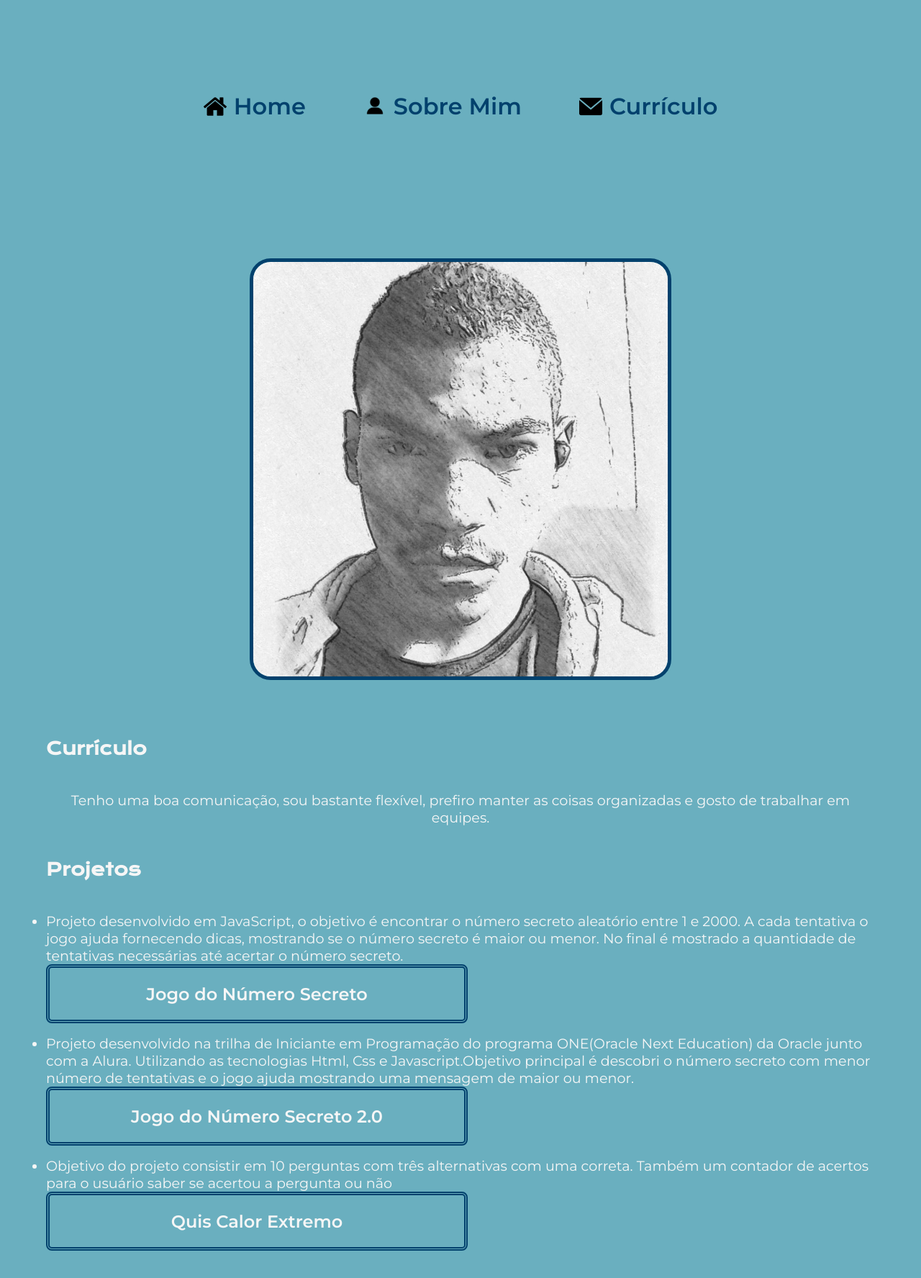
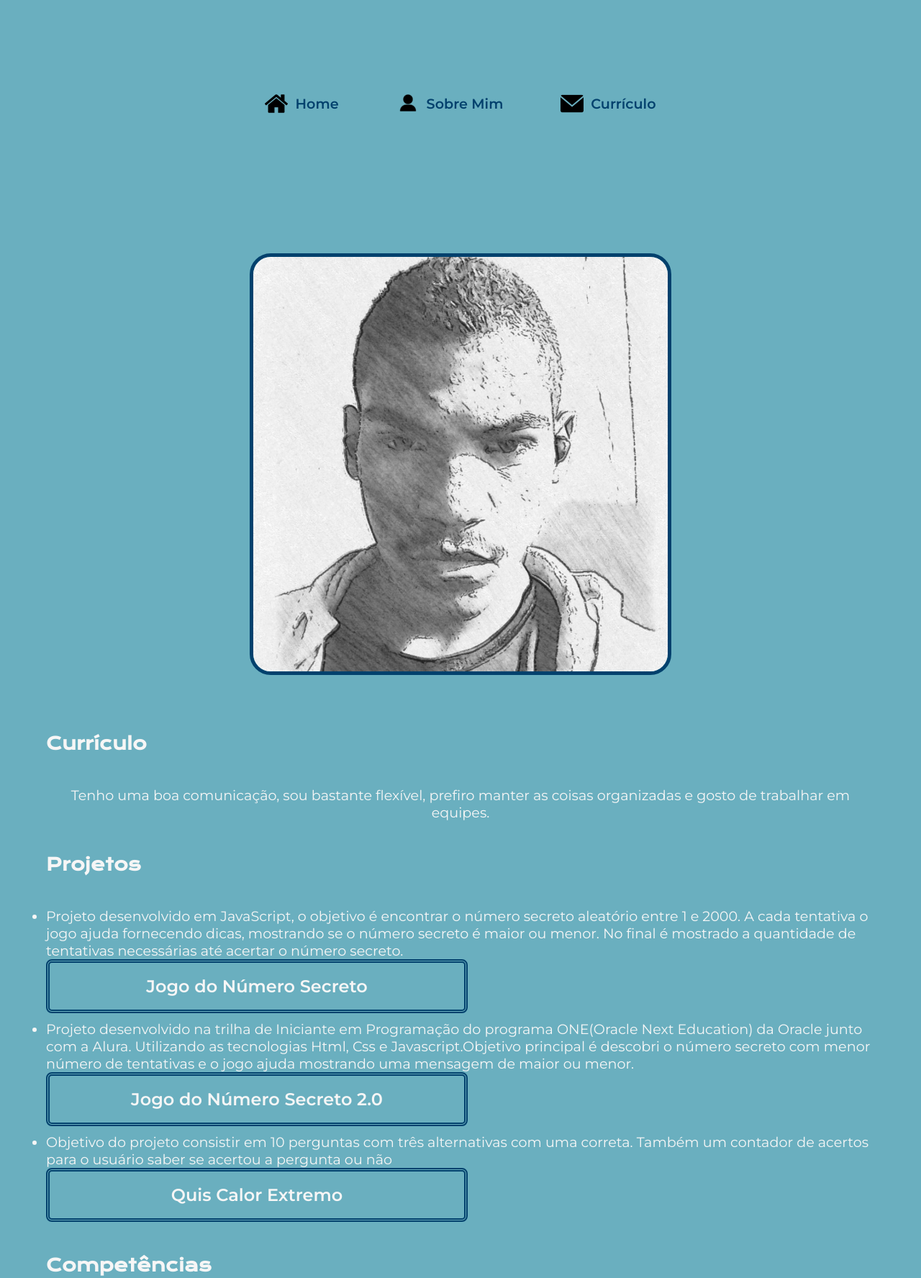
Before and after one commit to JeronimoSantos/meu-portfolio, a plain HTML site: page curriculo.html in a window 1280 px wide. Shown: the top 1776 px of the page at 72% size. Drawn offline with nearby package versions, Linux system fonts and the light colour scheme.

Commit message:
projeto-pronto

```diff
--- a/styles/curriculo.css
+++ b/styles/curriculo.css
@@ -33,7 +33,7 @@ body{
     display: flex;
     align-items: center;
     font-family: var(--fonte-secundaria);
-    font-size: 2.00rem;
+    font-size: 1.2rem;
     font-weight: 600;
     color: var(--cor-segundaria);
     text-decoration: none;
@@ -73,7 +73,7 @@ body{
     flex-direction: column;
     font-size: 1.2rem;
     font-family: var(--fonte-secundaria);
-    gap: 16px;
+    gap: 10px;
 }
 
 .apresentacao__butoes{
@@ -100,7 +100,7 @@ body{
     border-radius: 8px;
     font-size: 1.5rem;
     font-weight: 600;
-    padding: 21.5px 0;
+    padding: 18px 0;
     text-decoration: none;
     color: var(--cor-primaria);
     font-family: var(--fonte-secundaria);
--- a/styles/style.css
+++ b/styles/style.css
@@ -33,7 +33,7 @@ body{
     display: flex;
     align-items: center;
     font-family: var(--fonte-secundaria);
-    font-size: 1rem;
+    font-size: 1.2rem;
     font-weight: 600;
     color: var(--cor-segundaria);
     text-decoration: none;
```
